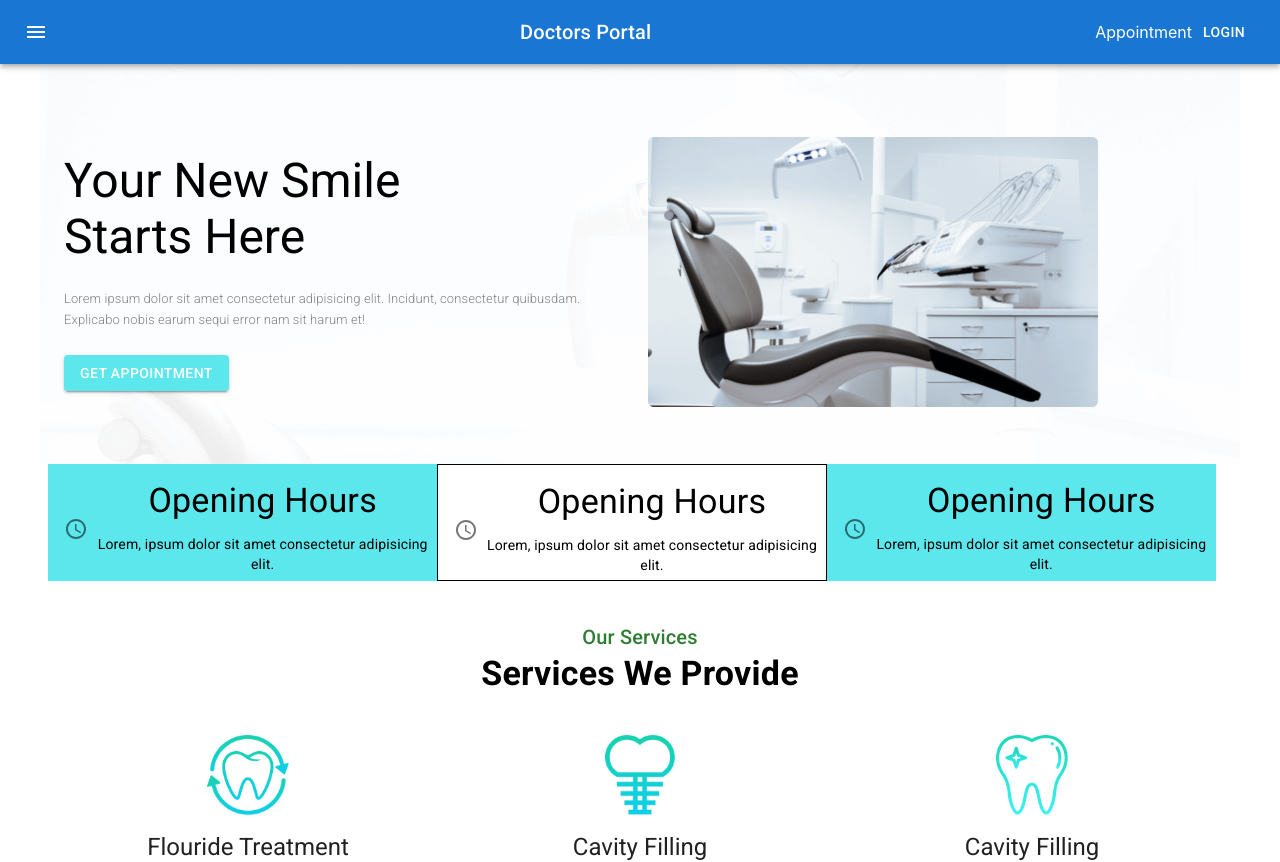
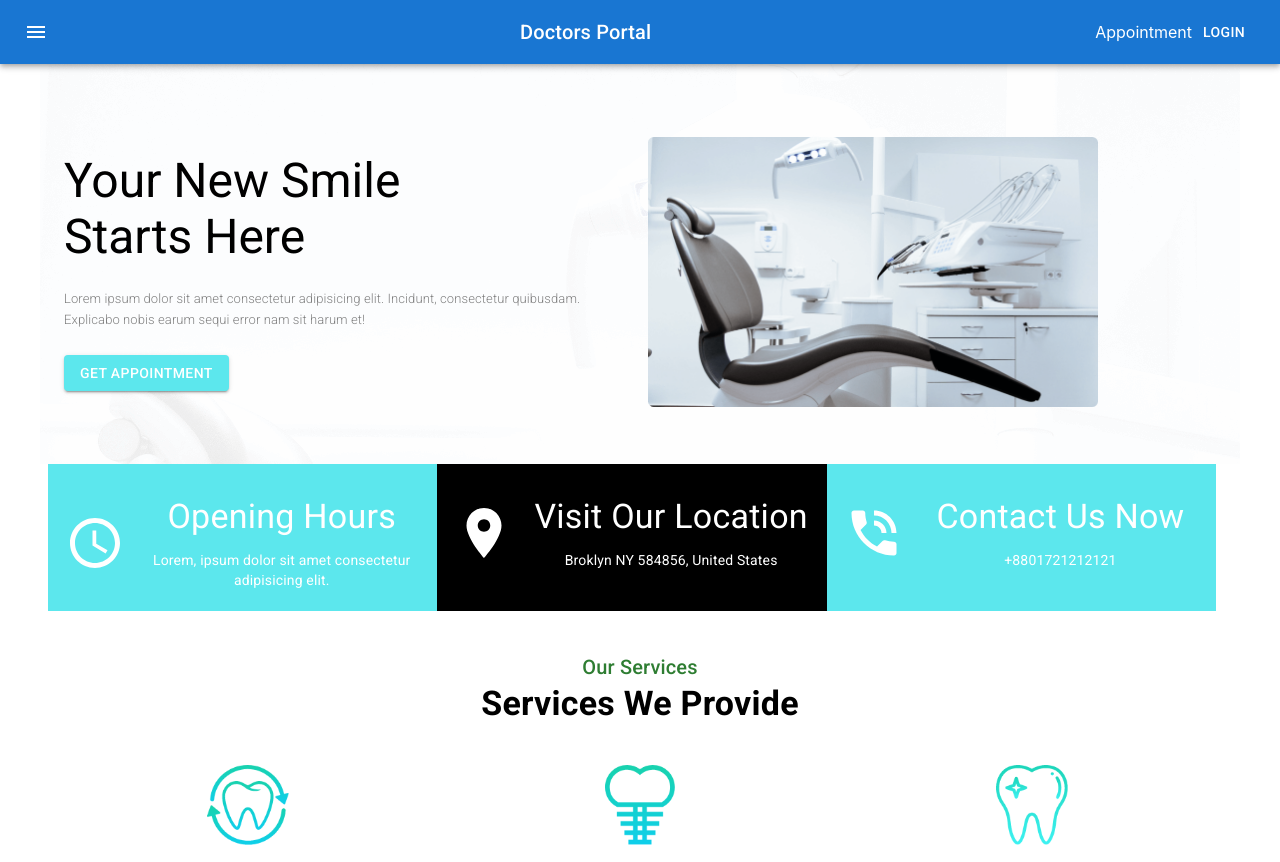
Before and after one commit to CoderMahabub/doctors-portal-client, a React (Create React App) app: page /home in a window 1280 px wide. Shown: the top 862 px of the page. Built offline with nearby package versions, Linux system fonts and the light colour scheme; no server answers.

Commit message:
Info Updated

```diff
--- a/src/Pages/DashBoard/DashBoard/DashBoard.js
+++ b/src/Pages/DashBoard/DashBoard/DashBoard.js
@@ -17,7 +17,6 @@ import Toolbar from '@mui/material/Toolbar';
 import Typography from '@mui/material/Typography';
 import { Button } from '@mui/material';
 import {
-    BrowserRouter as Router,
     Switch,
     Route,
     Link,
@@ -26,14 +25,17 @@ import {
 import DashboardHome from '../DashboardHome/DashboardHome';
 import MakeAdmin from '../MakeAdmin/MakeAdmin';
 import AddDoctor from '../AddDoctor/AddDoctor';
+import useAuth from '../../../hooks/useAuth';
 
 const drawerWidth = 200;
 
 function DashBoard(props) {
     const { window } = props;
     const [mobileOpen, setMobileOpen] = React.useState(false);
+    let { path, url } = useRouteMatch();
+    const { admin } = useAuth();
 
-    let { path, url } = useRouteMatch();
+
     const handleDrawerToggle = () => {
         setMobileOpen(!mobileOpen);
     };
@@ -44,8 +46,10 @@ function DashBoard(props) {
             <Divider />
             <Link style={{ textDecoration: 'none', color: 'white' }} to="/appointment"><Button>Appointment</Button></Link>
             <Link style={{ textDecoration: 'none', color: 'white' }} to={`${url}`}><Button>Dashboard</Button></Link>
-            <Link style={{ textDecoration: 'none', color: 'white' }} to={`${url}/makeAdmin`}><Button>Make Admin</Button></Link>
-            <Link style={{ textDecoration: 'none', color: 'white' }} to={`${url}/addDoctor`}><Button>Add Doctor</Button></Link>
+            {(admin) && <Box>
+                <Link style={{ textDecoration: 'none', color: 'white' }} to={`${url}/makeAdmin`}><Button>Make Admin</Button></Link>
+                <Link style={{ textDecoration: 'none', color: 'white' }} to={`${url}/addDoctor`}><Button>Add Doctor</Button></Link>
+            </Box>}
             <List>
                 {['Inbox', 'Starred', 'Send email', 'Drafts'].map((text, index) => (
                     <ListItem button key={text}>
@@ -56,7 +60,7 @@ function DashBoard(props) {
                     </ListItem>
                 ))}
             </List>
-        </div>
+        </div >
     );
 
     const container = window !== undefined ? () => window().document.body : undefined;
--- a/src/Pages/DashBoard/MakeAdmin/MakeAdmin.js
+++ b/src/Pages/DashBoard/MakeAdmin/MakeAdmin.js
@@ -1,9 +1,12 @@
 import React, { useState } from 'react';
 import TextField from '@mui/material/TextField';
 import Button from '@mui/material/Button';
+import { Alert } from '@mui/material';
 
 const MakeAdmin = () => {
     const [email, setEmail] = useState('');
+    const [success, setSuccess] = useState(false);
+
 
     const handleOnBlur = e => {
         setEmail(e.target.value);
@@ -18,7 +21,11 @@ const MakeAdmin = () => {
         })
             .then(res => res.json())
             .then(data => {
-                console.log(data);
+                if (data.modifiedCount) {
+                    console.log(data);
+                    setSuccess(true)
+                }
+
             })
         e.preventDefault();
     }
@@ -27,6 +34,7 @@ const MakeAdmin = () => {
             <h2>Make An Admin</h2>
             <form onSubmit={handleAdminSubmit}>
                 <TextField
+                    sx={{ width: '50%' }}
                     id="standard-basic"
                     label="Email"
                     variant="standard"
@@ -34,6 +42,7 @@ const MakeAdmin = () => {
                     onBlur={handleOnBlur}
                 />
                 <Button type="submit" variant="contained">Make Admin</Button>
+                {success && <Alert severity="success">Made Admin Successfully</Alert>}
             </form>
         </div>
     );
--- a/src/Pages/Home/Info/Info.js
+++ b/src/Pages/Home/Info/Info.js
@@ -3,6 +3,8 @@ import Box from '@mui/material/Box';
 import Grid from '@mui/material/Grid';
 import Container from '@mui/material/Container';
 import AccessTimeIcon from '@mui/icons-material/AccessTime';
+import LocationOnIcon from '@mui/icons-material/LocationOn';
+import PhoneInTalkIcon from '@mui/icons-material/PhoneInTalk';
 import { Typography } from '@mui/material';
 
 const Info = () => {
@@ -11,42 +13,49 @@ const Info = () => {
             <Box sx={{ flexGrow: 1 }}>
                 <Grid container spacing={2}>
                     <Grid item xs={12} md={4} style={{ backgroundColor: '#5CE7ED' }}>
-                        <Grid sx={{ display: 'flex', alignItems: 'center' }}>
-                            <AccessTimeIcon color="action" />
-                            <Box >
+                        <Grid sx={{ display: 'flex', alignItems: 'center', color: 'white', py: 2 }}>
+                            <Grid item xs={2}>
+                                <AccessTimeIcon style={{ fontSize: 60, color: 'white' }} color="action" />
+                            </Grid>
+                            <Grid item xs={10}>
                                 <Typography variant="h4" gutterBottom component="div">
                                     Opening Hours
                                 </Typography>
                                 <Typography variant="body2" gutterBottom>
                                     Lorem, ipsum dolor sit amet consectetur adipisicing elit.
                                 </Typography>
-                            </Box>
+                            </Grid>
                         </Grid>
                     </Grid>
-                    <Grid item xs={12} md={4} style={{ backgroundColor: '#fff', border: '1px solid black' }}>
-                        <Grid sx={{ display: 'flex', alignItems: 'center' }}>
-                            <AccessTimeIcon color="action" />
-                            <Box >
+                    <Grid item xs={12} md={4} style={{ backgroundColor: '#000000' }}>
+                        <Grid sx={{ display: 'flex', alignItems: 'center', color: 'white', py: 2 }}>
+                            <Grid item xs={2}>
+                                <LocationOnIcon style={{ fontSize: 60, color: 'white' }}
+                                    color="action" />
+                            </Grid>
+                            <Grid item xs={10}>
                                 <Typography variant="h4" gutterBottom component="div">
-                                    Opening Hours
+                                    Visit Our Location
                                 </Typography>
                                 <Typography variant="body2" gutterBottom>
-                                    Lorem, ipsum dolor sit amet consectetur adipisicing elit.
+                                    Broklyn NY 584856, United States
                                 </Typography>
-                            </Box>
+                            </Grid>
                         </Grid>
                     </Grid>
                     <Grid item xs={12} md={4} style={{ backgroundColor: '#5CE7ED' }}>
-                        <Grid sx={{ display: 'flex', alignItems: 'center' }}>
-                            <AccessTimeIcon color="action" />
-                            <Box >
+                        <Grid sx={{ display: 'flex', alignItems: 'center', color: 'white', py: 2 }}>
+                            <Grid item xs={2}>
+                                <PhoneInTalkIcon style={{ fontSize: 60, color: 'white' }} color="action" />
+                            </Grid>
+                            <Grid item xs={10}>
                                 <Typography variant="h4" gutterBottom component="div">
-                                    Opening Hours
+                                    Contact Us Now
                                 </Typography>
                                 <Typography variant="body2" gutterBottom>
-                                    Lorem, ipsum dolor sit amet consectetur adipisicing elit.
+                                    +8801721212121
                                 </Typography>
-                            </Box>
+                            </Grid>
                         </Grid>
                     </Grid>
                 </Grid>
--- a/src/hooks/useFirebase.js
+++ b/src/hooks/useFirebase.js
@@ -9,6 +9,7 @@ const useFirebase = () => {
     const [user, setUser] = useState({});
     const [isLoading, setIsLoading] = useState(true);
     const [authError, setAuthError] = useState('');
+    const [admin, setAdmin] = useState(false);
 
     const auth = getAuth();
     const googleProvider = new GoogleAuthProvider();
@@ -70,6 +71,13 @@ const useFirebase = () => {
     }
 
 
+    useEffect(() => {
+        fetch(`http://localhost:5000/users/${user.email}`)
+            .then(res => res.json())
+            .then(data => setAdmin(data.admin))
+    }, [user.email])
+
+
     // Logout
     const handleLogout = () => {
         setIsLoading(true)
@@ -119,7 +127,8 @@ const useFirebase = () => {
         logInUser,
         isLoading,
         authError,
-        singInWithGoogle
+        singInWithGoogle,
+        admin
     }
 }
 
```
